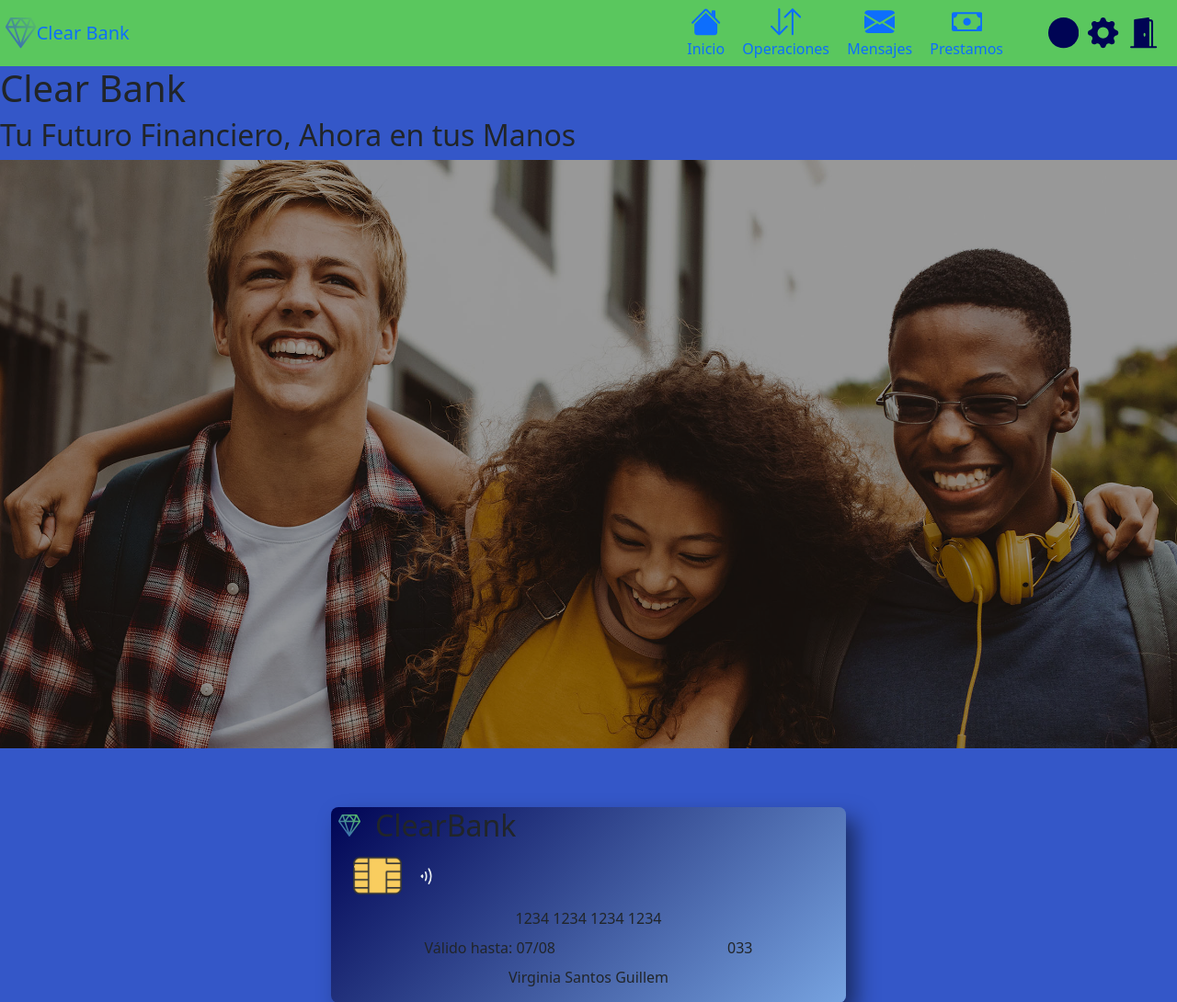
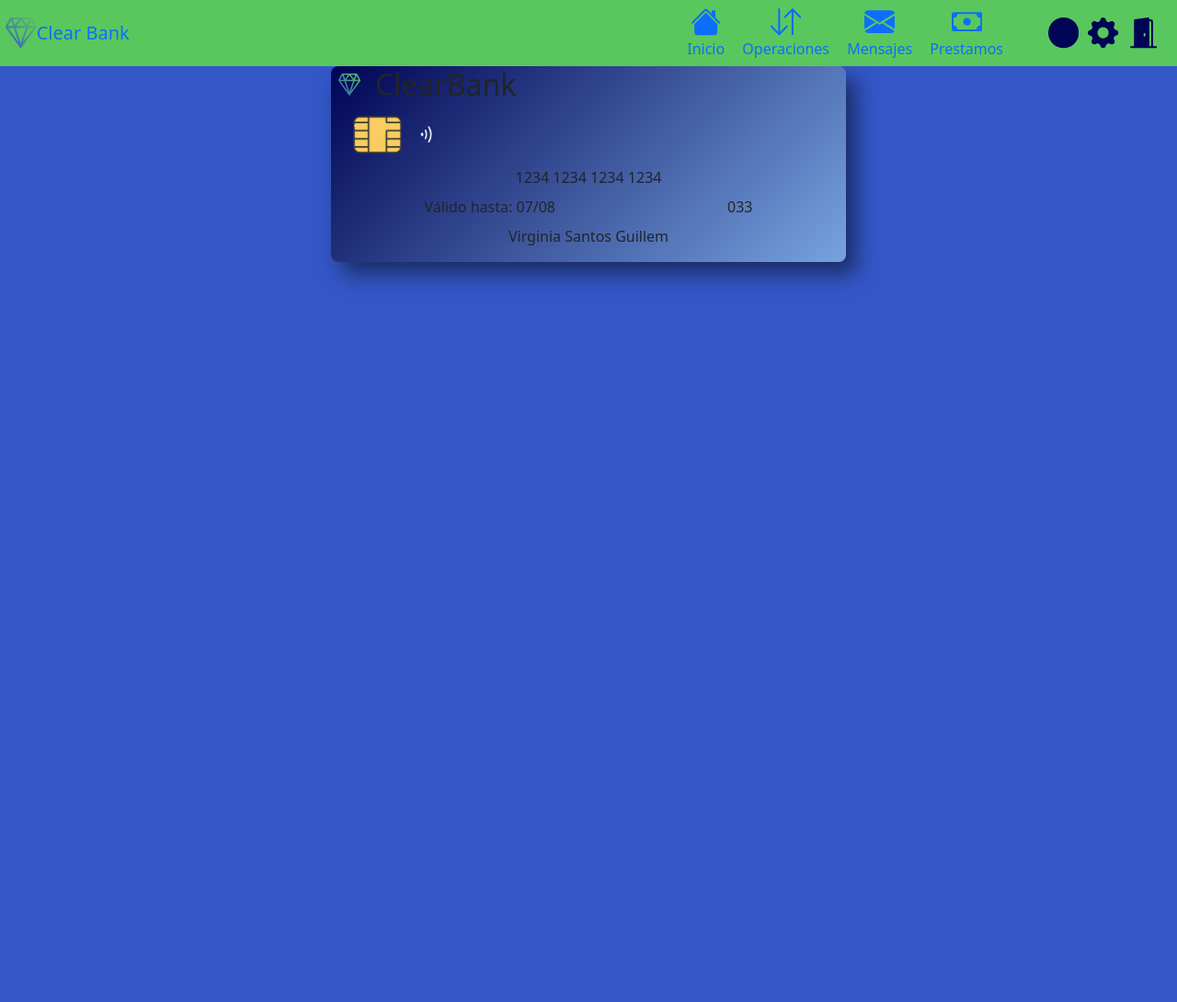
Before and after one commit to M-nogales/Bank, a PHP site: page /bienvenida.html in a window 1280 px wide. Shown: the top 1090 px of the page at 92% size. After the commit the page ends 311 px from the top, so only its background shows below. Run offline with PHP 8.4, Linux system fonts and the light colour scheme.

Commit message:
fuck banner

```diff
--- a/bienvenida.html
+++ b/bienvenida.html
@@ -6,6 +6,7 @@
   <title>Bienvenida</title>
   <link rel="stylesheet" type="text/css" href="css/bootstrap.css">
   <link rel="stylesheet" type="text/css" href="css/style.css">
+  <script defer src="js/bootstrap.bundle.js"></script>
 </head>
 <body>
   <header>
@@ -104,12 +105,6 @@
     </ul>
   </nav>
   <section class="welcome_banner">
-    <div class="img_banner">
-
-    </div>
-    <h1>Clear Bank</h1>
-    <h2>Tu Futuro Financiero, Ahora en tus Manos</h2>
-    <img class="img-fluid" src="resources/imgs/jovenes.png" alt="Jovenes abrazados sonriendo">
   </section>
   <section class="section_card">
     <div class="credit_card">
--- a/css/style.css
+++ b/css/style.css
@@ -591,13 +591,6 @@ nav:not(.top-nav) ul:not(.top-ul) li:not(.top-li) a:not(.top-a) p {
   margin-top: 9vh;
 }
 
-.img_banner {
-  background-image: url("../resources/imgs/jovenes.png");
-  background-size: cover;
-  width: 100%;
-  height: 100%;
-}
-
 @media only screen and (min-width: 768px) {
   .welcome_banner {
     margin-top: calc(16vh + 1rem);
```
Also changed, not shown: css/_bienvenida.scss (+2 -6 lines), resources/imgs/jovenes.jpg (added), resources/imgs/jovenes.png (deleted), 1 other file.
